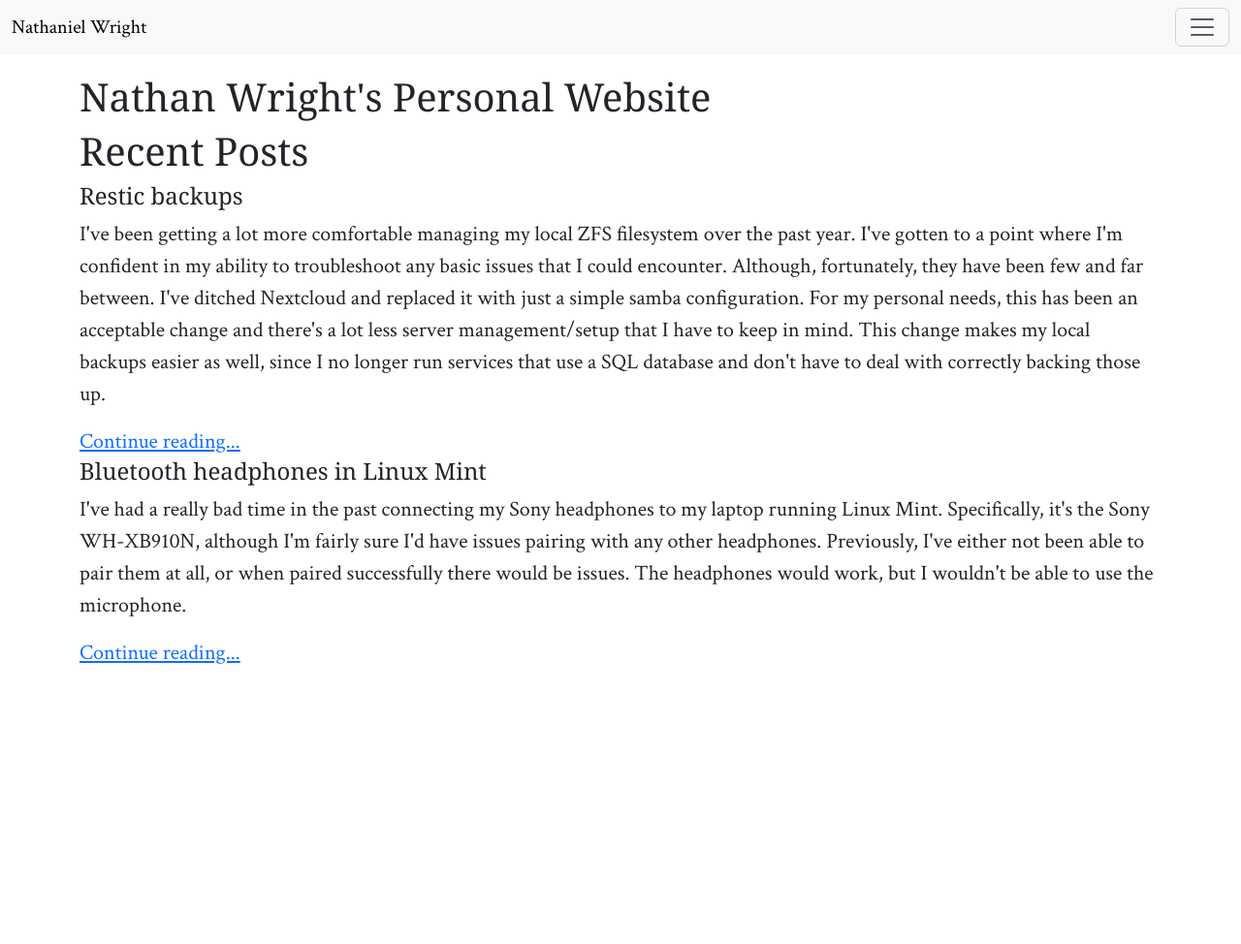
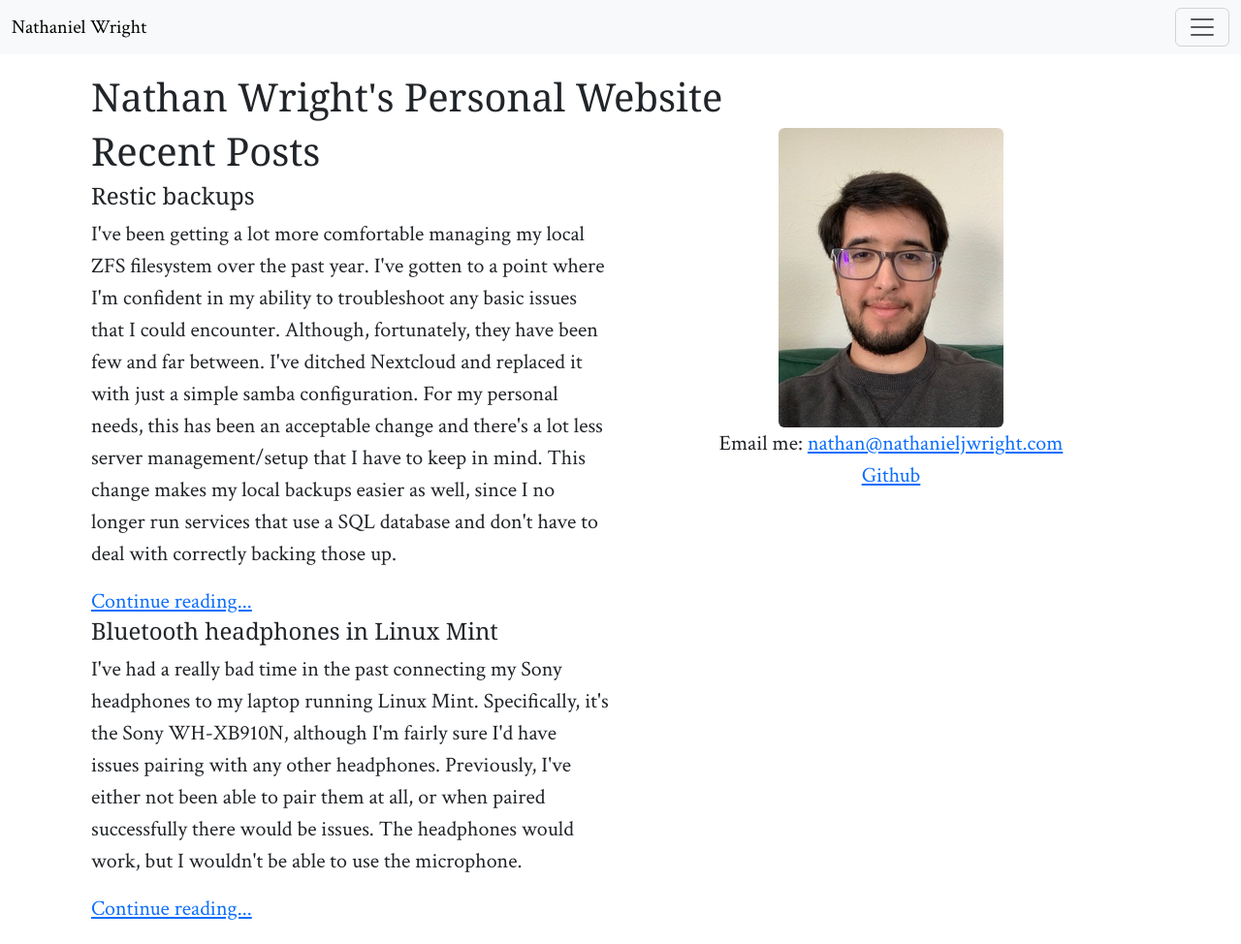
Before and after one commit to N8-Wright/nathanieljwright.github.io, a Jekyll site: the page built from index.html, in a window 1280 px wide. Shown: the whole page at 97% size. Built offline with Jekyll 4.4.1, drawn with Linux system fonts in a browser that asks for light colours; some web fonts are replaced; before the commit the page ends 900 px from its top, so only the background shows below that.

Commit message:
Added image and links in main page

```diff
--- a/index.html
+++ b/index.html
@@ -2,11 +2,25 @@
 layout: default
 title: Home
 ---
+
+<div class="container">
     <h1>Nathan Wright's Personal Website</h1>
-
+    <div class="row">
+        <div class="col">
             <h1>Recent Posts</h1>
             {% for post in site.posts limit:2 %}
             <h4>{{post.title}}</h4>
             {{ post.excerpt }}
             <a href="{{ site.baseurl }}{{ post.url }}">Continue reading...</a>
             {% endfor %}
+        </div>
+        <div class="col">
+            <img class="rounded mx-auto d-block"
+                src="{{ site.baseurl }}/assets/images/22-07-25 10-07-48 2072.resized.jpg"></img>
+            <ul class="text-center list-unstyled">
+                <li>Email me: <a href="mailto: nathan@nathanieljwright.com">nathan@nathanieljwright.com</a></li>
+                <li><a href="https://github.com/N8-Wright">Github</a></li>
+            </ul>
+        </div>
+    </div>
+</div>
```
Also changed, not shown: assets/images/22-07-25 10-07-48 2072.resized.jpg (added). Lines whose indentation alone changed are shown as unchanged.
